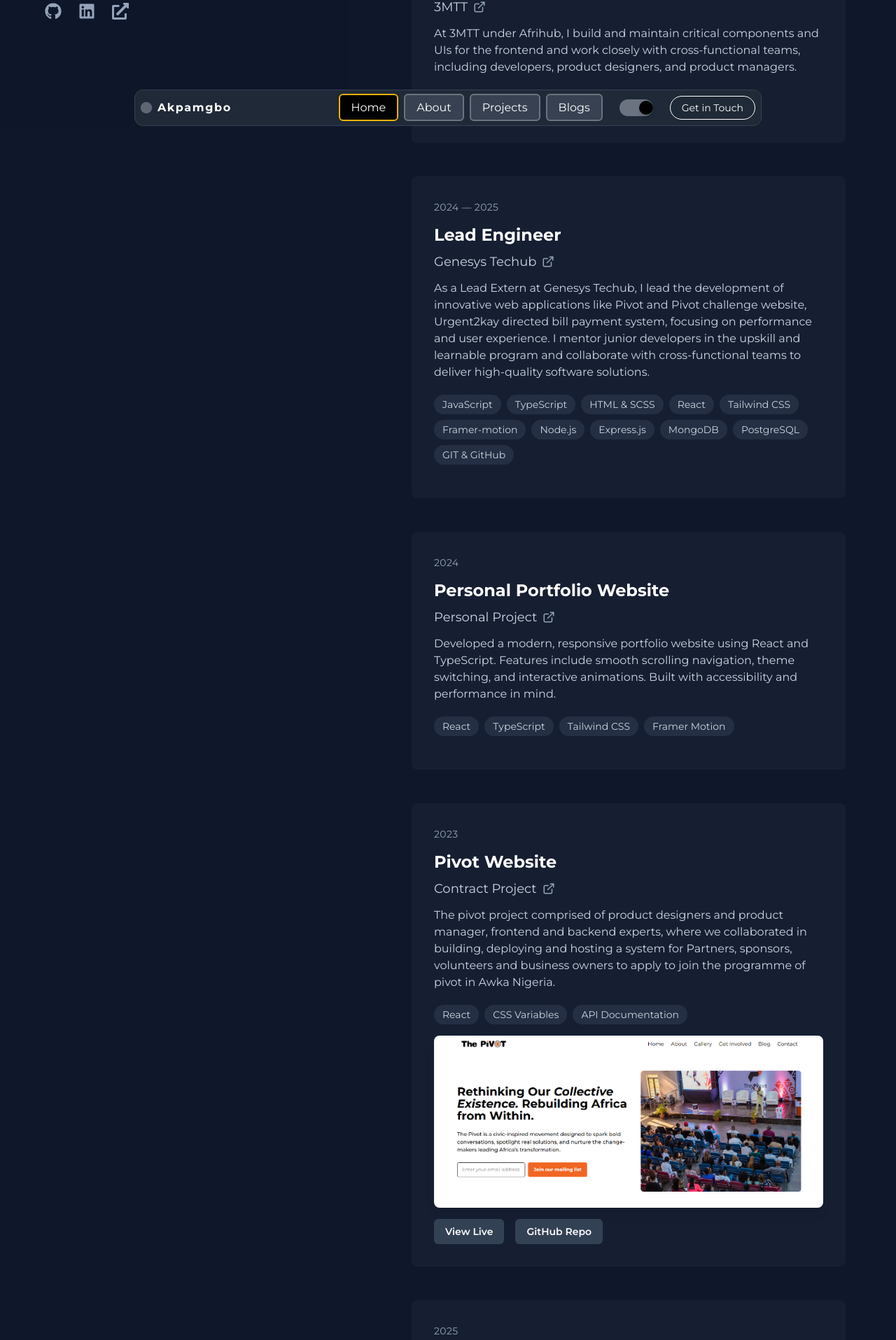
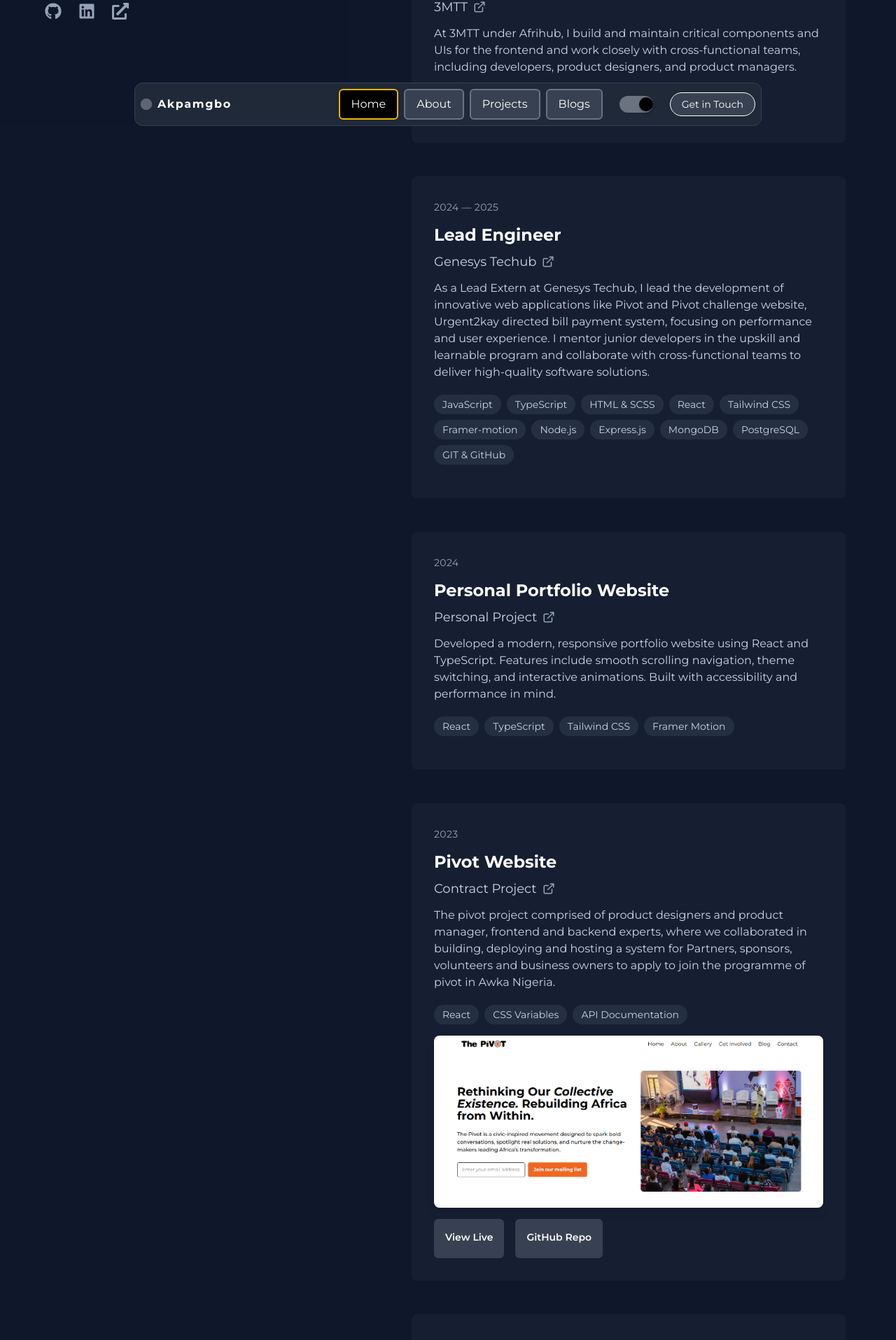
Before and after one commit to SAGE-OF-SIX-PATHS/philip-frontend, a React (Vite) app: page / in a window 1280 px wide. Shown: the part 620-2535 px from the top of the page at 70% size. Built offline with nearby package versions, Linux system fonts and the light colour scheme.

Commit message:
Added the AnimatedButton

```diff
--- a/src/components/Portfolio/PortfolioContentSection.tsx
+++ b/src/components/Portfolio/PortfolioContentSection.tsx
@@ -1,6 +1,7 @@
 import React from 'react';
 import { ExternalLink } from 'lucide-react';
 import type { ContentSectionProps } from './types';
+import AnimatedButton from '../navigations/AnimatedBottonProps';
 
 const PortfolioContentSection: React.FC<ContentSectionProps> = ({
   section,
@@ -102,30 +103,34 @@ const PortfolioContentSection: React.FC<ContentSectionProps> = ({
 
           <div className="flex gap-4">
             {section.liveLink && (
+              <AnimatedButton className='rounded-md'>
                 <a
                   href={section.liveLink} // ✅ Add your live app URL in `scrollSections`!
                   target="_blank"
                   rel="noopener noreferrer"
-                                                                                className={`px-4 py-2 rounded-md text-xs sm:text-sm font-semibold ${isDarkMode
-                                                                                                    ? 'bg-slate-700 text-white hover:bg-slate-600'
-                                                                                                    : 'bg-slate-800 text-white hover:bg-slate-700'
+                  className={`block px-4 py-3 sm:py-4 min-h-[3rem] sm:min-h-[3.5rem] text-xs sm:text-sm font-semibold ${isDarkMode
+                      ? ' text-white '
+                      : ' text-white '
                     }`}
                 >
                   View Live
                 </a>
+              </AnimatedButton>
             )}
             {section.githubLink && (
+              <AnimatedButton className='rounded-md'>
                 <a
                   href={section.githubLink} // ✅ Add your GitHub repo URL in `scrollSections`!
                   target="_blank"
                   rel="noopener noreferrer"
-                                                                                className={`px-4 py-2 rounded-md text-xs sm:text-sm font-semibold ${isDarkMode
-                                                                                                    ? 'bg-slate-700 text-white hover:bg-slate-600'
-                                                                                                    : 'bg-slate-800 text-white hover:bg-slate-700'
+                  className={`block px-4 py-3 sm:py-4 min-h-[3rem] sm:min-h-[3.5rem] text-xs sm:text-sm font-semibold ${isDarkMode
+                    ? 'bg-inherit text-white '
+                    : 'bg-inherit text-white '
                     }`}
                 >
                   GitHub Repo
                 </a>
+              </AnimatedButton>
             )}
           </div>
         </div>
--- /dev/null
+++ b/src/components/navigations/AnimatedBottonProps.tsx
@@ -0,0 +1,58 @@
+import React from 'react';
+
+interface AnimatedButtonProps {
+          children: React.ReactNode;
+          className?: string;
+          onClick?: () => void;
+          href?: string;
+          type?: 'button' | 'submit' | 'reset';
+}
+
+const AnimatedButton: React.FC<AnimatedButtonProps> = ({
+          children,
+          className = '',
+          onClick,
+          href,
+          type = 'button'
+}) => {
+          const baseClasses = `
+    relative overflow-hidden
+    bg-gray-600 hover:bg-gray-900
+    dark:bg-gray-700 dark:hover:bg-gray-700
+    text-white transition-all duration-200
+    before:absolute before:top-0 before:left-0 before:w-0 before:h-full
+    before:bg-gray-900 dark:before:bg-gray-900
+    before:transition-all before:duration-300 before:ease-out
+    hover:before:w-full
+    after:absolute after:top-0 after:right-0 after:w-0 after:h-full
+    after:bg-gray-700 dark:after:bg-gray-700
+    after:transition-all after:duration-300 after:ease-out
+    after:delay-0
+  `;
+
+          const combinedClasses = `${baseClasses} ${className}`.trim();
+
+          const buttonContent = (
+                    <span className="relative z-10 transition-colors duration-300">
+                              {children}
+                    </span>
+          );
+
+          if (href) {
+                    return (
+                              <a href={href}>
+                                        <button className={combinedClasses} onClick={onClick} type={type}>
+                                                  {buttonContent}
+                                        </button>
+                              </a>
+                    );
+          }
+
+          return (
+                    <button className={combinedClasses} onClick={onClick} type={type}>
+                              {buttonContent}
+                    </button>
+          );
+};
+
+export default AnimatedButton;
--- a/src/components/navigations/NavLinks.tsx
+++ b/src/components/navigations/NavLinks.tsx
@@ -1,5 +1,6 @@
 import React, { useState } from "react";
-import { NavLink } from "react-router-dom"; // ✅ Add this import
+import { NavLink } from "react-router-dom";
+import AnimatedButton from "./AnimatedBottonProps";
 
 interface Props {
           mobile?: boolean;
@@ -18,29 +19,37 @@ const NavLinks: React.FC<Props> = ({ mobile = false }) => {
                                         <li key={link} className="relative">
                                                   {link === "Blogs" ? (
                                                             <NavLink
-                                                                      to="https://medium.com/@nzubeakpamgbo" // ✅ This is the route to your BlogPage.tsx
+                                                                      to="https://medium.com/@nzubeakpamgbo"
                                                                       onClick={() => setActiveLink(link)}
+                                                                      className="block"
+                                                            >
+                                                                      <AnimatedButton
                                                                                 className={`px-4 py-2 rounded-md border-2 border-gray-500 ${activeLink === link && !mobile
-                                                                                          ? "bg-black border-yellow-500"
+                                                                                                    ? "!bg-black border-yellow-500"
                                                                                                     : !mobile
-                                                                                                    ? "bg-gray-700"
+                                                                                                              ? "border-gray-500"
                                                                                                               : ""
                                                                                           }`}
                                                                       >
                                                                                 {link}
+                                                                      </AnimatedButton>
                                                             </NavLink>
                                                   ) : (
                                                             <a
                                                                       href={`#${link.toLowerCase().replace(/\s+/g, "-")}`}
                                                                       onClick={() => setActiveLink(link)}
+                                                                      className="block"
+                                                            >
+                                                                      <AnimatedButton
                                                                                 className={`px-4 py-2 rounded-md border-2 border-gray-500 ${activeLink === link && !mobile
-                                                                                          ? "bg-black border-yellow-500"
+                                                                                                    ? "!bg-black border-yellow-500"
                                                                                                     : !mobile
-                                                                                                    ? "bg-gray-700"
+                                                                                                              ? "border-gray-500"
                                                                                                               : ""
                                                                                           }`}
                                                                       >
                                                                                 {link}
+                                                                      </AnimatedButton>
                                                             </a>
                                                   )}
                                         </li>
--- a/src/components/navigations/Navbar.tsx
+++ b/src/components/navigations/Navbar.tsx
@@ -2,6 +2,7 @@ import React, { useState } from "react";
 import Logo from "./Logo";
 import NavLinks from "./NavLinks";
 import ThemeToggle from "./ThemeToggle";
+import AnimatedButton from "./AnimatedBottonProps";
 import { motion, AnimatePresence } from "framer-motion";
 
 const Navbar: React.FC = () => {
@@ -42,9 +43,12 @@ const Navbar: React.FC = () => {
       <nav className="hidden md:flex gap-6 items-center">
         <NavLinks />
         <ThemeToggle />
-        <button className="px-4 py-1.5 border border-black dark:border-white rounded-full hover:bg-gray-500 hover:text-white dark:hover:bg-gray-700 transition-colors duration-200 text-sm">
+        <AnimatedButton
+          href="blogs"
+          className="px-4 py-1.5 border border-black dark:border-white rounded-full text-sm"
+        >
           Get in Touch
-        </button>
+        </AnimatedButton>
       </nav>
 
       {/* Mobile menu toggle */}
@@ -79,9 +83,9 @@ const Navbar: React.FC = () => {
               ✕
             </button>
             <NavLinks mobile />
-            <button className="px-4 py-1.5 border border-black dark:border-white rounded-full w-fit text-sm">
+            <AnimatedButton className="px-4 py-1.5 border border-black dark:border-white rounded-full w-fit text-sm">
               Get in Touch
-            </button>
+            </AnimatedButton>
           </motion.div>
         )}
       </AnimatePresence>
```
Lines whose indentation alone changed are shown as unchanged.
